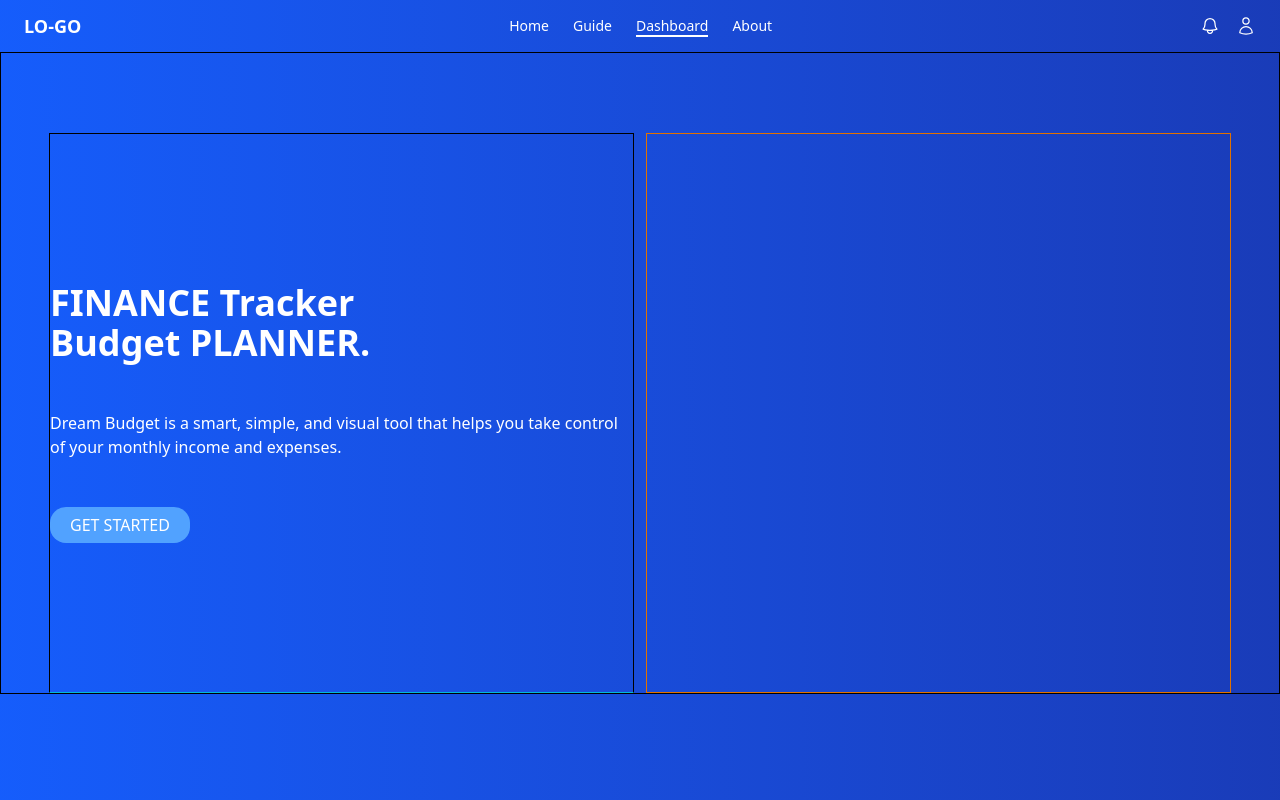
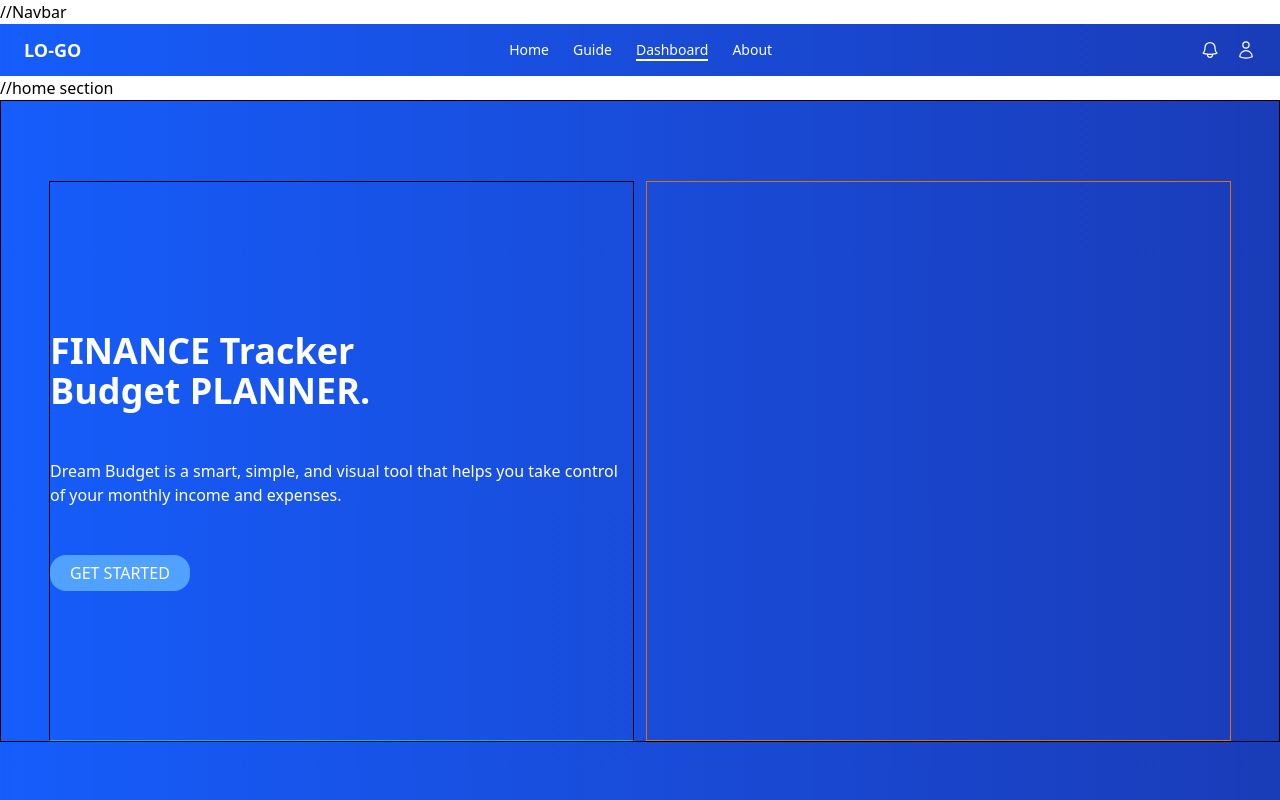
Before and after one commit to bhuvan-365/DreamBudget, a React (Vite) app: page / in a window 1280 px wide. Shown: the top 800 px of the page. Built offline with nearby package versions, Linux system fonts and the light colour scheme.

Commit message:
Update App.jsx

```diff
--- a/src/App.jsx
+++ b/src/App.jsx
@@ -8,8 +8,11 @@ function App() {
 
   return (
     <>
+//Navbar
       <Navbar />
+//home section
       <HomeMain />
+//footer section
       <Footer />
     </>
   )
```
